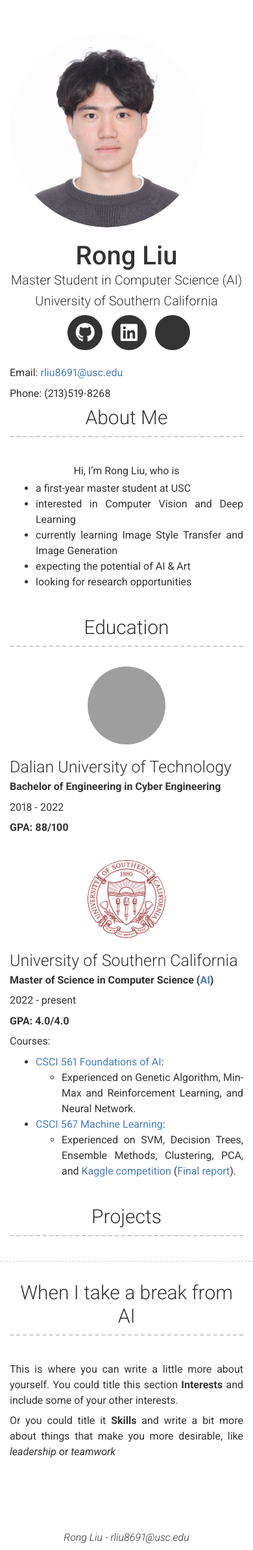
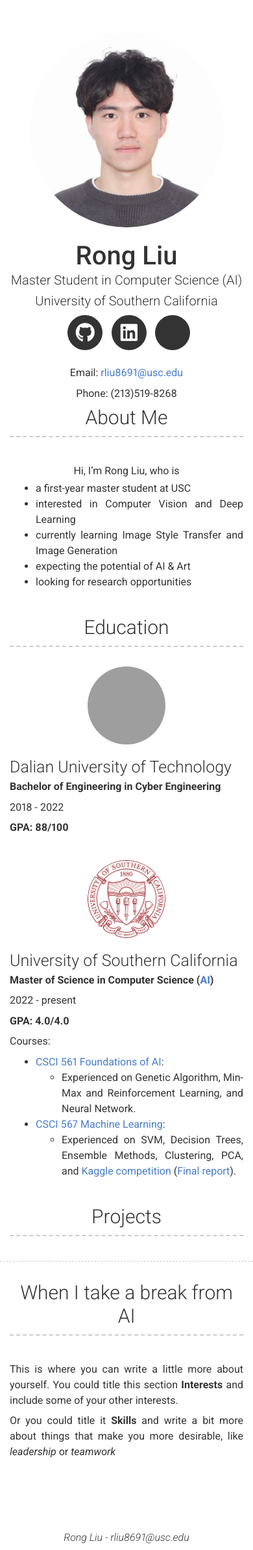
Before and after one commit to RongLiu-Leo/rongliu-leo.github.io, a Jekyll site: the page built from index.md, in a window 390 px wide. Shown: the whole page at 65% size. Built offline with Jekyll 4.4.1, drawn with Linux system fonts in a browser that asks for light colours; nearby versions of some CDN libraries; a style sheet for code colours, icons or effects is not loaded; grey boxes are pictures that could not be loaded.

Commit message:
Update modern-resume-theme.scss

```diff
--- a/_sass/modern-resume-theme.scss
+++ b/_sass/modern-resume-theme.scss
@@ -21,9 +21,15 @@
   .header-right p {
     text-align: center;
   }
+  .header-left p {
+    text-align: center;
+  }
 
   .header-left {
     margin-top: 0px;
+  }
+  .profile-img {
+      margin: 0 auto;
   }
 }
 
```
